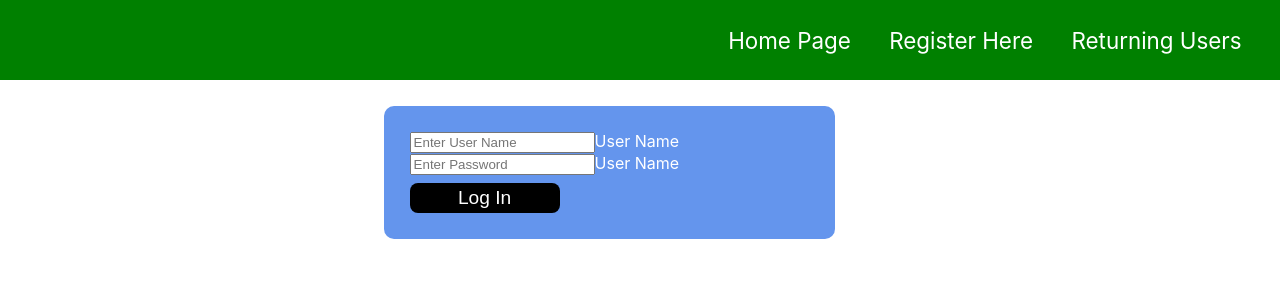
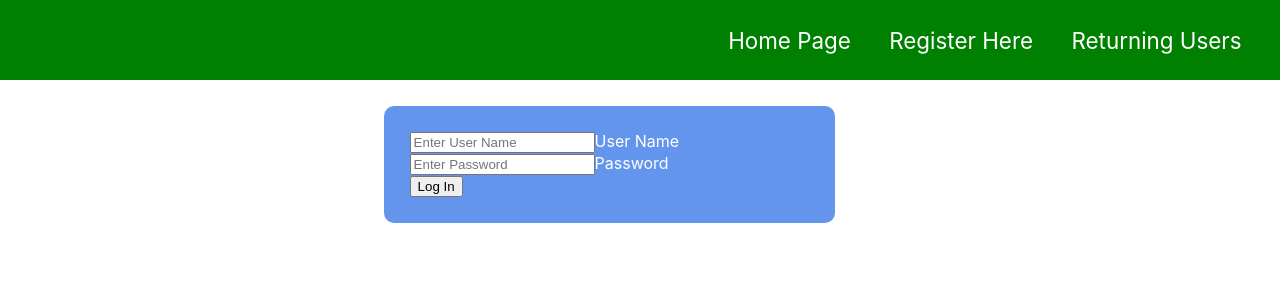
Before and after one commit to Food-Truck-Tracker-Lambda-School/Front-end, a React (Create React App) app in the folder food-truck-tracker/: page /login in a window 1280 px wide. Shown: the top 300 px of the page. Built offline with nearby package versions, Linux system fonts and the light colour scheme.

Commit message:
added proper database post url. working on small points

```diff
--- a/food-truck-tracker/src/components/Login.js
+++ b/food-truck-tracker/src/components/Login.js
@@ -3,7 +3,7 @@ import * as yup from "yup";
 import axios from "axios";
 import styled from "styled-components";
 
-const LogDiv = styled.div`
+const LogDiv = styled.form`
   width: 400px;
   background: #6495ED;
   color: white;
@@ -13,6 +13,8 @@ const LogDiv = styled.div`
   border-radius: 10px;
   overflow: hidden;
 `;
+
+
 
 const Login = () => {
   const [formState, setFormState] = useState({
@@ -26,7 +28,7 @@ const Login = () => {
 
   const onSubmit = (e) => {
     e.preventDefault();
-    axios.post("https://reqres.in/api/users", formState).then((resp) => {
+    axios.post("https://foodtrucktrackers.herokuapp.com/api/auth/login", formState).then((resp) => {
       console.log("data response", resp.data);
       setFormState({
         username: "",
@@ -56,22 +58,22 @@ const Login = () => {
             data-cy='password'
             type='password'
             placeholder='Enter Password'
-            value={formState.username}
+            value={formState.password}
             onChange={onChange}
         />
-        User Name
+        Password
       </label> <br/>
       <button
-        style={{
-          background: "black",
-          color: "white",
-          borderRadius: "8px",
-          width: "150px",
-          height: "30px",
-          fontSize: "1.2rem",
-          border: "none",
-          marginTop: "2%",
-        }}
+        // style={{
+        //   background: "black",
+        //   color: "white",
+        //   borderRadius: "8px",
+        //   width: "150px",
+        //   height: "30px",
+        //   fontSize: "1.2rem",
+        //   border: "none",
+        //   marginTop: "2%",
+        // }}
         type="submit"
         data-cy="submit"
         // disabled={buttonOff}
--- a/food-truck-tracker/src/components/Registration.js
+++ b/food-truck-tracker/src/components/Registration.js
@@ -8,7 +8,7 @@ const ErrorP = styled.p`
   color: red;
 `;
 
-const RegDiv = styled.div`
+const RegDiv = styled.form`
   width: 400px;
   background: #6495ED;
   color: white;
@@ -50,7 +50,7 @@ const Registration = () => {
 
   //validation code sections
   const schema = yup.object().shape({
-    roleId: yup.string().oneOf(["truckOwner", "customer"]),
+    roleId: yup.string().oneOf(["1", "2"]),
     name: yup
       .string()
       .required("Must Input Full Name")
@@ -93,20 +93,29 @@ const Registration = () => {
 
   //form input change function
   const onChange = (e) => {
-    e.persist();
-    validateChanges(e);
+    e.persist()
+    validateChanges(e)
+    let value = e.target.value
+    if(e.target.type === 'checkbox'){
+      value = e.target.checked
+    }
+    else if(e.target.name === 'roleId'){
+      value = parseInt(e.target.value) // moving the roleId values in the return to integers for database
+    }else if (e.target.name==='phoneNumber'){
+      value = parseInt(e.target.value) // making phone number input an integer for database
+    }
     setFormState({
       ...formState,
-      [e.target.name]:
-        e.target.type === "checkbox" ? e.target.checked : e.target.value,
-    });
-  };
+      [e.target.name]: value
+    })
+  }
 
   //onSubmit form function
   const onSubmit = (e) => {
     e.preventDefault();
+    const {terms, ...postState} = formState
     axios
-      .post("https://reqres.in/api/users", formState)
+      .post("https://foodtrucktrackers.herokuapp.com/api/auth/register", postState)
       .then((response) => {
         console.log("Data Response", response.data);
         setFormState({
@@ -116,7 +125,6 @@ const Registration = () => {
           phoneNumber: "",
           username: "",
           password: "",
-
           terms: false,
         });
       })
@@ -134,8 +142,8 @@ const Registration = () => {
           onChange={onChange}
         >
           <option value="">---Choose One---</option>
-          <option value="truckOwner">Chef / Truck Owner</option>
-          <option value="customer">Foodie / Hungry Person</option>
+          <option value='1'>Chef / Truck Owner</option>
+          <option value='2'>Foodie / Hungry Person</option>
         </select>
         {errors.roleId.length > 0 ? (
           <ErrorP style={{ color: "red" }}>{errors.roleId}</ErrorP>
@@ -240,16 +248,16 @@ const Registration = () => {
       </label>
       <br></br>
       <button
-        style={{
-          background: "black",
-          color: "white",
-          borderRadius: "8px",
-          width: "150px",
-          height: "30px",
-          fontSize: "1.2rem",
-          border: "none",
-          marginTop: "2%",
-        }}
+        // style={{
+        //   background: "black",
+        //   color: "white",
+        //   borderRadius: "8px",
+        //   width: "150px",
+        //   height: "30px",
+        //   fontSize: "1.2rem",
+        //   border: "none",
+        //   marginTop: "2%",
+        // }}
         type="submit"
         data-cy="submit"
         disabled={buttonOff}
```
